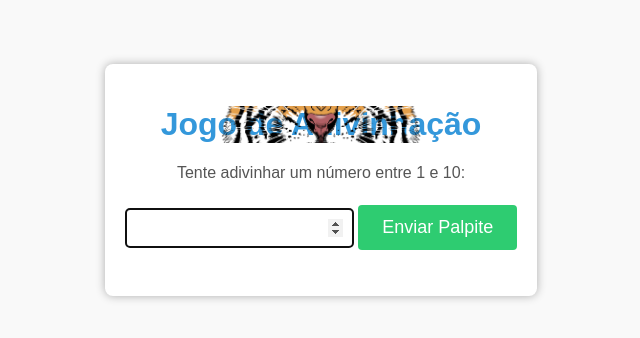
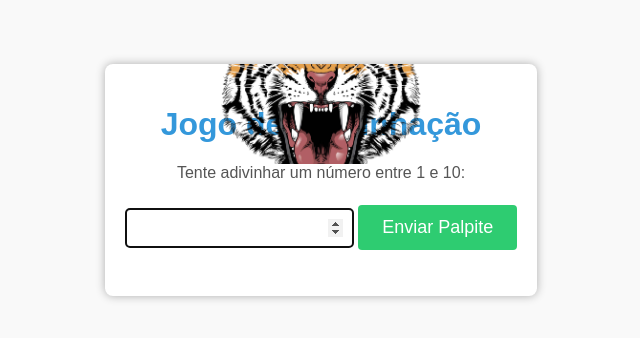
Before and after one commit to ljonys/adivinha-o, a plain HTML site: page index.html in a window 1280 px wide. Shown: the part 220-558 px from the top of the page, without its empty margins (319-959 px from the left). Drawn offline with Linux system fonts and the light colour scheme.

Commit message:
Update index.html

```diff
--- a/index.html
+++ b/index.html
@@ -3,7 +3,7 @@
 <head>
     <meta charset="UTF-8">
     <meta name="viewport" content="width=device-width, initial-scale=1.0">
-    <title>Tiger Advinha</title>
+    <title>Jogo de Adivinhação</title>
     <style>
         body {
             font-family: 'Arial', sans-serif;
@@ -20,11 +20,11 @@
             border-radius: 8px;
             box-shadow: 0 0 10px rgba(0, 0, 0, 0.3);
             text-align: center;
+            position: relative; /* Adicionado para que a posição absoluta funcione em relação a este contêiner */
+            overflow: hidden; /* Garante que a imagem não ultrapasse o contêiner */
         }
         h1 {
             color: #3498db; /* Azul mais claro */
-            position: relative; /* Posição relativa para que a imagem possa ser posicionada absolutamente em relação a este elemento */
-            overflow: hidden; /* Para garantir que a imagem não ultrapasse o contêiner */
         }
         h1::before {
             content: ""; /* Criar um pseudo-elemento antes do conteúdo do h1 */
@@ -37,6 +37,7 @@
             background: url('tiger-face-transparent-406-tiger-face-1626855.png') center center no-repeat; /* Substitua 'sua-imagem.png' pelo caminho da sua imagem */
             background-size: cover; /* Ajusta o tamanho da imagem para cobrir completamente a área */
             transform: translateX(-50%); /* Move a imagem para o centro horizontalmente */
+            z-index: 1; /* Garante que a imagem fique acima do retângulo */
         }
         p {
             color: #555; /* Cinza mais escuro */
```
